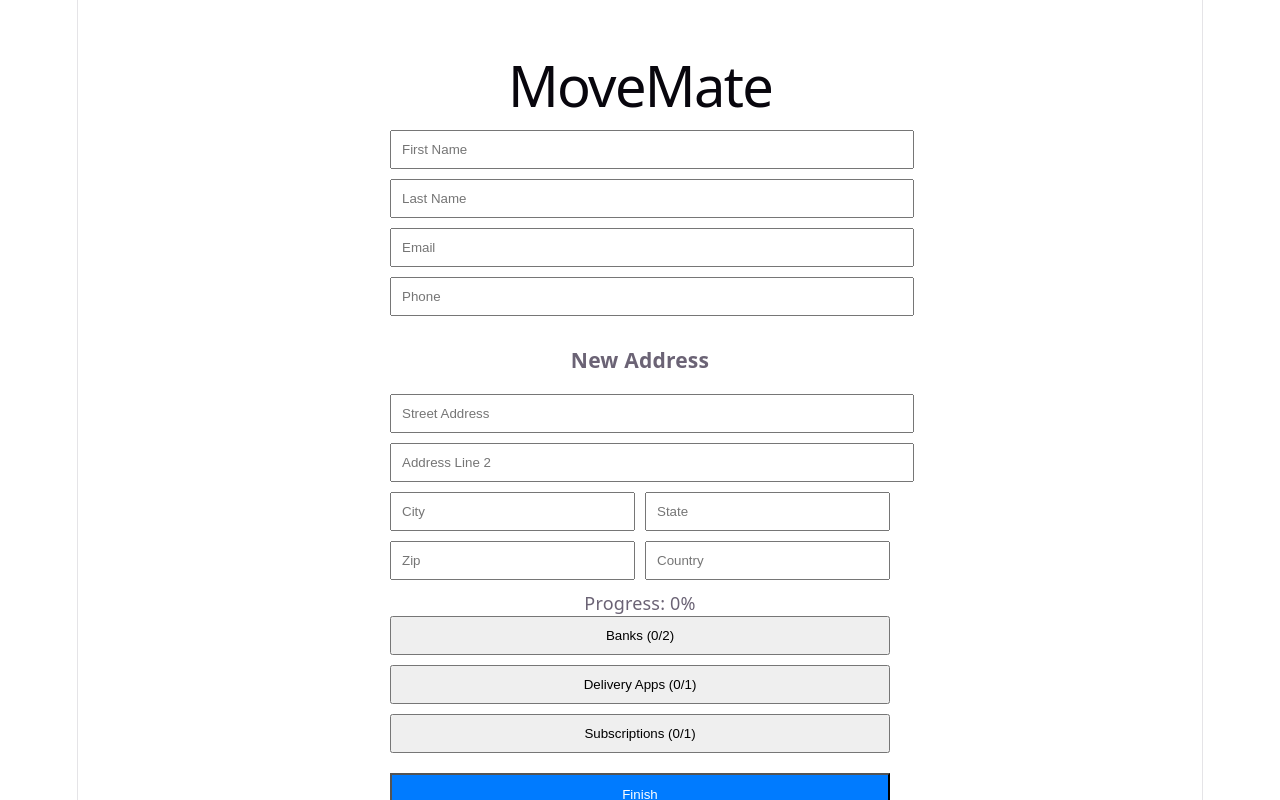
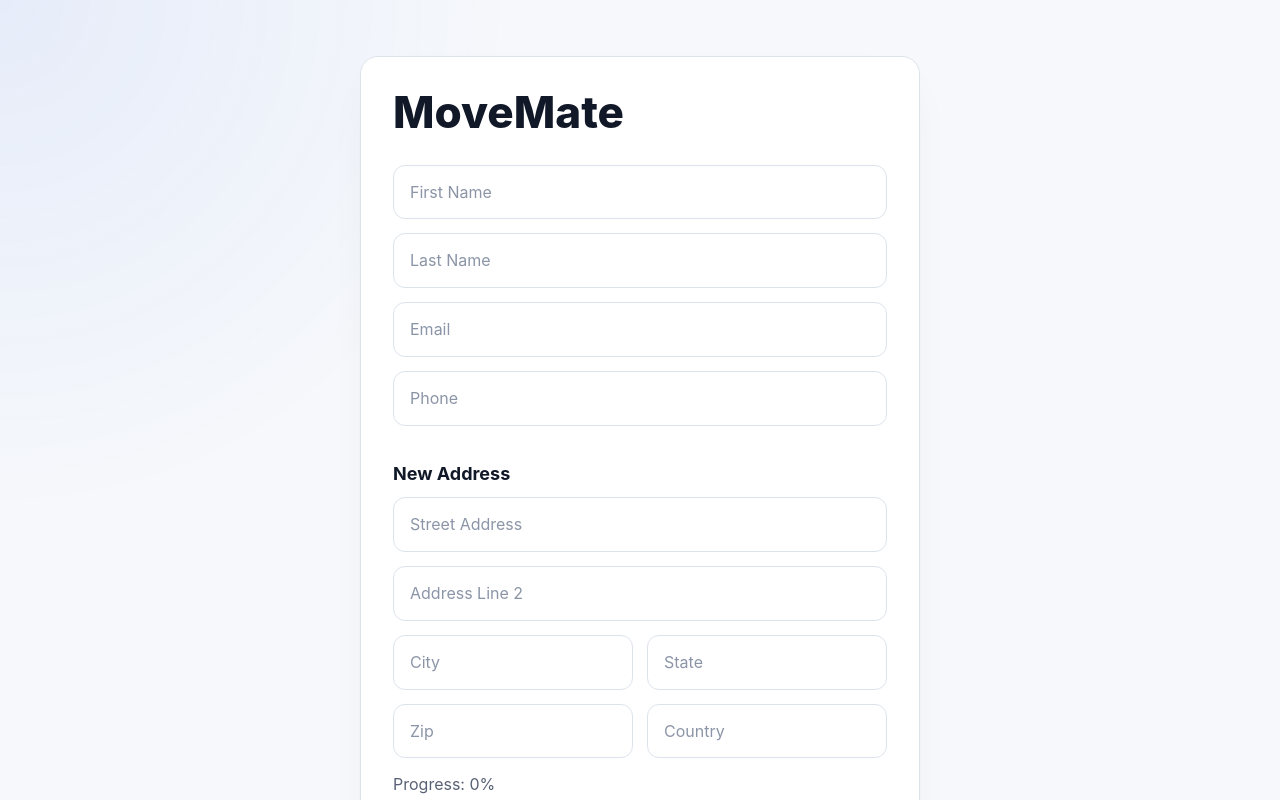
Before and after one commit to Sikander-i-Azam-cmd/movemate, a React (Vite) app: page / in a window 1280 px wide. Shown: the top 800 px of the page. Built offline with nearby package versions, Linux system fonts and the light colour scheme.

Commit message:
UI improvement step 1

```diff
--- a/src/App.jsx
+++ b/src/App.jsx
@@ -282,12 +282,12 @@ function App() {
       <input placeholder="Street Address" value={street} onChange={(e) => setStreet(e.target.value)} style={input} />
       <input placeholder="Address Line 2" value={address2} onChange={(e) => setAddress2(e.target.value)} style={input} />
 
-      <div style={{ display: "flex", gap: 10 }}>
+      <div style={{ display: "flex", gap: 14 }}>
         <input placeholder="City" value={city} onChange={(e) => setCity(e.target.value)} style={input} />
         <input placeholder="State" value={state} onChange={(e) => setState(e.target.value)} style={input} />
       </div>
 
-      <div style={{ display: "flex", gap: 10 }}>
+      <div style={{ display: "flex", gap: 14 }}>
         <input placeholder="Zip" value={zip} onChange={(e) => setZip(e.target.value)} style={input} />
         <input placeholder="Country" value={country} onChange={(e) => setCountry(e.target.value)} style={input} />
       </div>
@@ -315,20 +315,108 @@ function App() {
 
 // ---------------- STYLES ----------------
 const Centered = ({ children }) => (
-  <div style={{ display: "flex", justifyContent: "center", paddingTop: 40 }}>
-    <div style={{ width: 500 }}>{children}</div>
+  <div style={{ display: "flex", justifyContent: "center", padding: "56px 20px 72px" }}>
+    <div style={panel}>{children}</div>
   </div>
 );
 
-const input = { width: "100%", padding: 10, marginBottom: 10 };
-const row = { display: "flex", justifyContent: "space-between", marginBottom: 10 };
+const panel = {
+  width: "min(100%, 560px)",
+  padding: 32,
+  border: "1px solid var(--border)",
+  borderRadius: 18,
+  background: "var(--surface)",
+  boxShadow: "var(--shadow)",
+  boxSizing: "border-box",
+  textAlign: "left",
+};
 
-const categoryBtn = { width: "100%", padding: 10, marginBottom: 10 };
-const primaryBtn = { width: "100%", padding: 12, marginTop: 10, background: "#007bff", color: "white" };
-const secondaryBtn = { width: "100%", padding: 10, marginTop: 10 };
-const dangerBtn = { background: "red", color: "white" };
+const input = {
+  width: "100%",
+  padding: "14px 16px",
+  marginBottom: 14,
+  border: "1px solid var(--border)",
+  borderRadius: 12,
+  background: "var(--input-bg)",
+  color: "var(--text-h)",
+  font: "inherit",
+  boxSizing: "border-box",
+  outlineColor: "var(--accent)",
+};
 
-const suggestionBox = { position: "absolute", background: "white", border: "1px solid #ccc", width: "100%" };
-const suggestionItem = { padding: 8, cursor: "pointer" };
+const row = {
+  display: "flex",
+  alignItems: "center",
+  justifyContent: "space-between",
+  gap: 16,
+  padding: "14px 16px",
+  marginBottom: 12,
+  border: "1px solid var(--border)",
+  borderRadius: 14,
+  background: "var(--row-bg)",
+};
+
+const buttonBase = {
+  width: "100%",
+  padding: "14px 18px",
+  border: "1px solid transparent",
+  borderRadius: 999,
+  font: "inherit",
+  fontWeight: 700,
+  cursor: "pointer",
+  boxSizing: "border-box",
+};
+
+const categoryBtn = {
+  ...buttonBase,
+  marginBottom: 12,
+  background: "var(--category-bg)",
+  color: "var(--text-h)",
+  borderColor: "var(--border)",
+};
+
+const primaryBtn = {
+  ...buttonBase,
+  marginTop: 14,
+  background: "var(--accent)",
+  color: "white",
+  boxShadow: "0 10px 22px rgba(37, 99, 235, 0.22)",
+};
+
+const secondaryBtn = {
+  ...buttonBase,
+  marginTop: 12,
+  background: "var(--secondary-bg)",
+  color: "var(--text-h)",
+  borderColor: "var(--border)",
+};
+
+const dangerBtn = {
+  padding: "8px 12px",
+  border: "none",
+  borderRadius: 999,
+  background: "#dc2626",
+  color: "white",
+  fontWeight: 700,
+  cursor: "pointer",
+};
+
+const suggestionBox = {
+  position: "absolute",
+  zIndex: 5,
+  top: "calc(100% - 10px)",
+  background: "var(--surface)",
+  border: "1px solid var(--border)",
+  borderRadius: 12,
+  width: "100%",
+  boxShadow: "var(--shadow)",
+  overflow: "hidden",
+};
+
+const suggestionItem = {
+  padding: "12px 14px",
+  cursor: "pointer",
+  color: "var(--text-h)",
+};
 
 export default App;
--- a/src/index.css
+++ b/src/index.css
@@ -1,22 +1,27 @@
 :root {
-  --text: #6b6375;
-  --text-h: #08060d;
-  --bg: #fff;
-  --border: #e5e4e7;
+  --text: #596275;
+  --text-h: #111827;
+  --bg: #f6f8fb;
+  --surface: #ffffff;
+  --row-bg: #fbfcff;
+  --input-bg: #ffffff;
+  --category-bg: #f8fafc;
+  --secondary-bg: #ffffff;
+  --border: #dde3ec;
   --code-bg: #f4f3ec;
-  --accent: #aa3bff;
-  --accent-bg: rgba(170, 59, 255, 0.1);
-  --accent-border: rgba(170, 59, 255, 0.5);
+  --accent: #2563eb;
+  --accent-bg: rgba(37, 99, 235, 0.1);
+  --accent-border: rgba(37, 99, 235, 0.38);
   --social-bg: rgba(244, 243, 236, 0.5);
   --shadow:
-    rgba(0, 0, 0, 0.1) 0 10px 15px -3px, rgba(0, 0, 0, 0.05) 0 4px 6px -2px;
+    rgba(15, 23, 42, 0.08) 0 18px 45px -18px, rgba(15, 23, 42, 0.05) 0 8px 18px -12px;
 
-  --sans: system-ui, 'Segoe UI', Roboto, sans-serif;
-  --heading: system-ui, 'Segoe UI', Roboto, sans-serif;
+  --sans: Inter, ui-sans-serif, system-ui, 'Segoe UI', Roboto, sans-serif;
+  --heading: Inter, ui-sans-serif, system-ui, 'Segoe UI', Roboto, sans-serif;
   --mono: ui-monospace, Consolas, monospace;
 
-  font: 18px/145% var(--sans);
-  letter-spacing: 0.18px;
+  font: 16px/155% var(--sans);
+  letter-spacing: 0;
   color-scheme: light dark;
   color: var(--text);
   background: var(--bg);
@@ -34,12 +39,17 @@
   :root {
     --text: #9ca3af;
     --text-h: #f3f4f6;
-    --bg: #16171d;
+    --bg: #111827;
+    --surface: #171f2e;
+    --row-bg: #1d2636;
+    --input-bg: #111827;
+    --category-bg: #1d2636;
+    --secondary-bg: #151e2c;
     --border: #2e303a;
     --code-bg: #1f2028;
-    --accent: #c084fc;
-    --accent-bg: rgba(192, 132, 252, 0.15);
-    --accent-border: rgba(192, 132, 252, 0.5);
+    --accent: #60a5fa;
+    --accent-bg: rgba(96, 165, 250, 0.15);
+    --accent-border: rgba(96, 165, 250, 0.5);
     --social-bg: rgba(47, 48, 58, 0.5);
     --shadow:
       rgba(0, 0, 0, 0.4) 0 10px 15px -3px, rgba(0, 0, 0, 0.25) 0 4px 6px -2px;
@@ -52,14 +62,17 @@
 
 body {
   margin: 0;
+  min-width: 320px;
+  background:
+    radial-gradient(circle at top left, rgba(37, 99, 235, 0.08), transparent 32rem),
+    var(--bg);
 }
 
 #root {
   width: 1126px;
   max-width: 100%;
   margin: 0 auto;
-  text-align: center;
-  border-inline: 1px solid var(--border);
+  text-align: left;
   min-height: 100svh;
   display: flex;
   flex-direction: column;
@@ -69,30 +82,66 @@ body {
 h1,
 h2 {
   font-family: var(--heading);
-  font-weight: 500;
+  font-weight: 800;
   color: var(--text-h);
+  letter-spacing: 0;
 }
 
 h1 {
-  font-size: 56px;
-  letter-spacing: -1.68px;
-  margin: 32px 0;
+  font-size: 44px;
+  line-height: 108%;
+  margin: 0 0 28px;
   @media (max-width: 1024px) {
-    font-size: 36px;
-    margin: 20px 0;
+    font-size: 34px;
+    margin-bottom: 22px;
   }
 }
 h2 {
-  font-size: 24px;
-  line-height: 118%;
-  letter-spacing: -0.24px;
-  margin: 0 0 8px;
+  font-size: 30px;
+  line-height: 116%;
+  margin: 0 0 20px;
   @media (max-width: 1024px) {
-    font-size: 20px;
+    font-size: 26px;
   }
 }
+h3 {
+  color: var(--text-h);
+  font-size: 18px;
+  line-height: 130%;
+  margin: 22px 0 12px;
+}
 p {
-  margin: 0;
+  margin: 0 0 18px;
+  color: var(--text);
+}
+
+a {
+  color: var(--accent);
+  font-weight: 700;
+  text-decoration: none;
+}
+
+input::placeholder {
+  color: #8b95a7;
+}
+
+button {
+  transition:
+    transform 0.18s ease,
+    box-shadow 0.18s ease,
+    border-color 0.18s ease,
+    background-color 0.18s ease;
+}
+
+button:hover {
+  transform: translateY(-1px);
+}
+
+button:focus-visible,
+input:focus-visible,
+a:focus-visible {
+  outline: 3px solid var(--accent-border);
+  outline-offset: 2px;
 }
 
 code,
```
